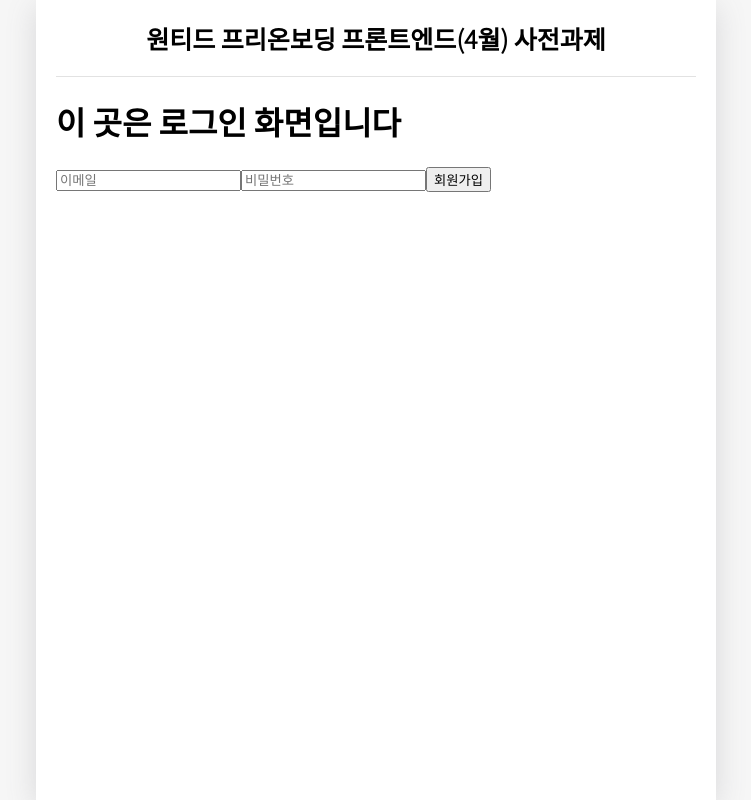
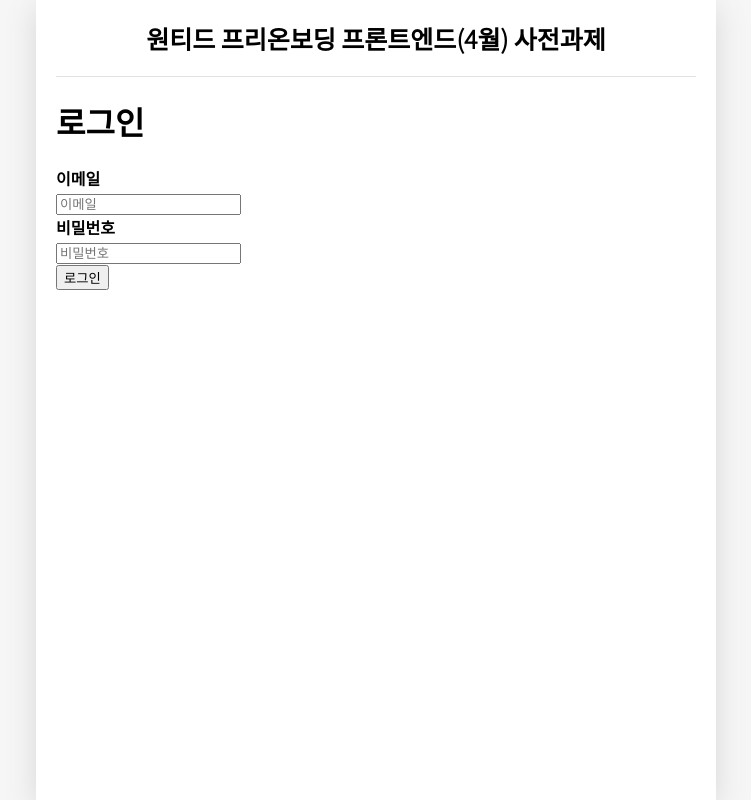
Before and after one commit to Moonjuun/wanted-pre-onboarding-frontend, a React (Create React App) app: page /signin in a window 1280 px wide. Shown: the whole page, without its empty margins (264-1015 px from the left). Built offline with nearby package versions, Linux system fonts and the light colour scheme; a web font is replaced by a local one.

Commit message:
로그인 페이지 구현

```diff
--- a/src/pages/Signin.js
+++ b/src/pages/Signin.js
@@ -1,10 +1,83 @@
+import React, { useState } from "react";
+import { useNavigate } from "react-router-dom";
+
 const Signin = () => {
+  const [state, setState] = useState({
+    email: "",
+    password: "",
+  });
+
+  const navigate = useNavigate();
+
+  const handleChangeState = (e) => {
+    setState({
+      ...state,
+      [e.target.name]: e.target.value,
+    });
+  };
+
+  const handleSubmit = async (e) => {
+    e.preventDefault();
+
+    try {
+      const response = await fetch(
+        "https://pre-onboarding-selection-task.shop/auth/signin",
+        {
+          method: "POST",
+          body: JSON.stringify({
+            email: state.email,
+            password: state.password,
+          }),
+          headers: {
+            "Content-Type": "application/json",
+          },
+        }
+      );
+
+      if (response.ok) {
+        const data = await response.json();
+        localStorage.setItem("jwt", data.token);
+        navigate("/todo");
+      } else {
+        alert("로그인 실패");
+      }
+    } catch (error) {
+      console.error(error);
+      alert("로그인 실패");
+    }
+  };
+
   return (
-    <div>
-      <h1>이 곳은 로그인 화면입니다</h1>
-      <input data-testid="email-input" placeholder="이메일" />
-      <input data-testid="password-input" placeholder="비밀번호" />
-      <button data-testid="signup-button">회원가입</button>
+    <div className="Login">
+      <h1>로그인</h1>
+      <form onSubmit={handleSubmit}>
+        <section>
+          <div>이메일</div>
+          <input
+            name="email"
+            value={state.email}
+            data-testid="email-input"
+            className="Login_email"
+            placeholder="이메일"
+            onChange={handleChangeState}
+          />
+        </section>
+        <section>
+          <div>비밀번호</div>
+          <input
+            name="password"
+            value={state.password}
+            data-testid="password-input"
+            className="Login_password"
+            placeholder="비밀번호"
+            type="password"
+            onChange={handleChangeState}
+          />
+        </section>
+        <button data-testid="login-button" type="submit">
+          로그인
+        </button>
+      </form>
     </div>
   );
 };
```
